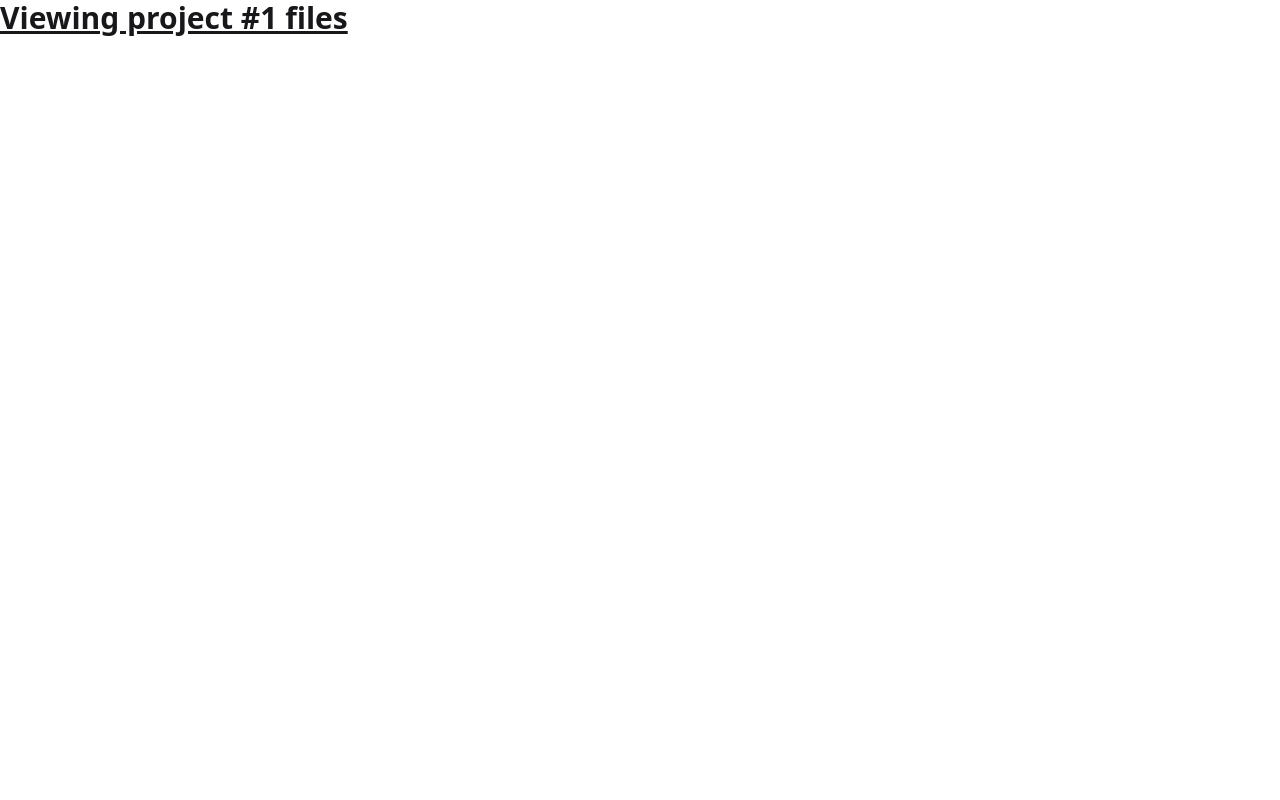
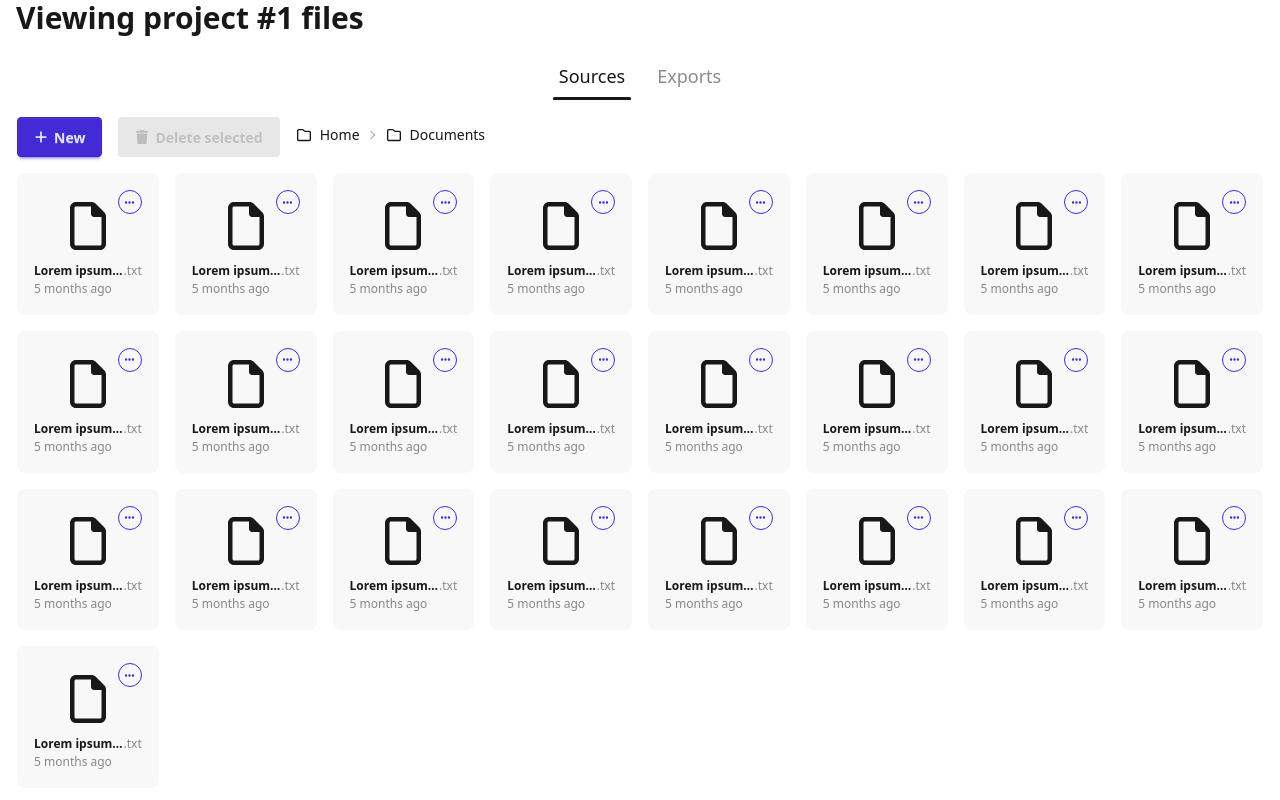
Before and after one commit to heckodagecko/geckobot, a Vue app in the folder packages/vue/: page /projects/1/files in a window 1280 px wide. Built offline with nearby package versions, Linux system fonts and the light colour scheme; what @geckobot/datasource would draw is missing.

Commit message:
feat(vue): source files view

```diff
--- /dev/null
+++ b/packages/vue/src/components/FileCard.vue
@@ -0,0 +1,100 @@
+<script setup lang="ts">
+import { faFile } from '@fortawesome/free-regular-svg-icons'
+import {
+  faCircleInfo,
+  faDownload,
+  faEllipsis,
+  faFileExport,
+  faFilePen,
+  faTrash,
+} from '@fortawesome/free-solid-svg-icons'
+import { FontAwesomeIcon } from '@fortawesome/vue-fontawesome'
+
+interface FileCardProps {
+  selected?: boolean
+}
+
+interface FileCardEvents {
+  (event: 'update:selected', value: boolean): void
+}
+
+defineProps<FileCardProps>()
+defineEmits<FileCardEvents>()
+</script>
+
+<template>
+  <div
+    class="card card-sm card-border aspect-square group"
+    :class="[selected ? 'bg-base-300' : 'bg-base-200 hover:bg-base-300']"
+  >
+    <div class="card-body">
+      <div class="relative size-full">
+        <div
+          class="absolute left-0 top-0 transition-opacity"
+          :class="{ 'opacity-0 group-hover:opacity-100': !selected }"
+        >
+          <input
+            type="checkbox"
+            class="checkbox checkbox-primary"
+            :checked="selected"
+            @change="(e) => $emit('update:selected', (e.target as HTMLInputElement).checked)"
+          />
+        </div>
+        <div class="absolute right-0 top-0">
+          <div class="dropdown dropdown-center">
+            <div tabindex="0" role="button" class="btn btn-primary btn-xs btn-circle btn-outline">
+              <FontAwesomeIcon :icon="faEllipsis" class="size-[1em]" />
+            </div>
+            <ul
+              tabindex="0"
+              class="dropdown-content menu bg-base-100 rounded-box z-1 w-52 p-2 shadow-sm"
+            >
+              <li class="text-accent">
+                <a>
+                  <FontAwesomeIcon :icon="faFileExport" class="size-[1em]" />
+                  Create an export
+                </a>
+              </li>
+              <li>
+                <a>
+                  <FontAwesomeIcon :icon="faCircleInfo" class="size-[1em]" />
+                  Details
+                </a>
+              </li>
+              <li>
+                <a>
+                  <FontAwesomeIcon :icon="faFilePen" class="size-[1em]" />
+                  Rename
+                </a>
+              </li>
+              <li>
+                <a>
+                  <FontAwesomeIcon :icon="faDownload" class="size-[1em]" />
+                  Download
+                </a>
+              </li>
+              <li class="text-error">
+                <a>
+                  <FontAwesomeIcon :icon="faTrash" class="size-[1em]" />
+                  Delete
+                </a>
+              </li>
+            </ul>
+          </div>
+        </div>
+        <div class="flex flex-col h-full">
+          <div class="flex-auto flex items-center justify-center">
+            <FontAwesomeIcon :icon="faFile" size="4x" />
+          </div>
+          <div class="flex-none">
+            <div class="flex">
+              <span class="font-semibold truncate">Lorem ipsum dolor sit amet consectetur</span>
+              <span class="opacity-50">.txt</span>
+            </div>
+            <div class="opacity-50">5 months ago</div>
+          </div>
+        </div>
+      </div>
+    </div>
+  </div>
+</template>
--- a/packages/vue/src/views/ProjectFilesView.vue
+++ b/packages/vue/src/views/ProjectFilesView.vue
@@ -1,9 +1,82 @@
 <script setup lang="ts">
+import { FontAwesomeIcon } from '@fortawesome/vue-fontawesome'
+import { faFolder } from '@fortawesome/free-regular-svg-icons'
+import {
+  faPlus,
+  faFile,
+  faFolder as faFolderSolid,
+  faTrash,
+} from '@fortawesome/free-solid-svg-icons'
+import { reactive } from 'vue'
 import { useRoute } from 'vue-router'
 
+import FileCard from '@/components/FileCard.vue'
+
 const route = useRoute()
+
+const items = reactive<boolean[]>(new Array(25).fill(false))
 </script>
 
 <template>
-  <h1 class="text-3xl font-bold underline">Viewing project #{{ route.params.id }} files</h1>
+  <div class="container mx-auto px-4">
+    <h1 class="text-3xl font-bold">Viewing project #{{ route.params.id }} files</h1>
+    <div role="tablist" class="tabs tabs-border tabs-lg justify-center mt-4">
+      <input type="radio" name="files-tabs" class="tab" aria-label="Sources" checked />
+      <div class="tab-content pt-4">
+        <div class="flex flex-col sm:flex-row gap-4">
+          <div class="dropdown">
+            <div tabindex="0" role="button" class="btn btn-primary sm:w-full">
+              <FontAwesomeIcon :icon="faPlus" class="size-[1em]" />
+              New
+            </div>
+            <ul
+              tabindex="0"
+              class="dropdown-content menu bg-base-100 rounded-box z-1 w-52 p-2 shadow-sm"
+            >
+              <li>
+                <a><FontAwesomeIcon :icon="faFile" class="size-[1em]" />Upload file</a>
+              </li>
+              <li>
+                <a><FontAwesomeIcon :icon="faFolderSolid" class="size-[1em]" />Create folder</a>
+              </li>
+            </ul>
+          </div>
+          <button class="btn btn-error" disabled>
+            <FontAwesomeIcon :icon="faTrash" class="size-[1em]" />
+            Delete selected
+          </button>
+          <div class="breadcrumbs text-sm">
+            <ul>
+              <li>
+                <a>
+                  <FontAwesomeIcon :icon="faFolder" class="size-4 stroke-current" />
+                  Home
+                </a>
+              </li>
+              <li>
+                <a class="pointer-events-none">
+                  <FontAwesomeIcon :icon="faFolder" class="size-4 stroke-current" />
+                  Documents
+                </a>
+              </li>
+            </ul>
+          </div>
+        </div>
+        <div class="grid grid-cols-2 sm:grid-cols-4 lg:grid-cols-6 xl:grid-cols-8 gap-4 mt-4">
+          <FileCard
+            v-for="(selected, index) in items"
+            :selected="selected"
+            :key="index"
+            @update:selected="
+              (v) => {
+                items[index] = v
+              }
+            "
+          />
+        </div>
+      </div>
+      <input type="radio" name="files-tabs" class="tab" aria-label="Exports" />
+      <div class="tab-content pt-4">Exports</div>
+    </div>
+  </div>
 </template>
```
